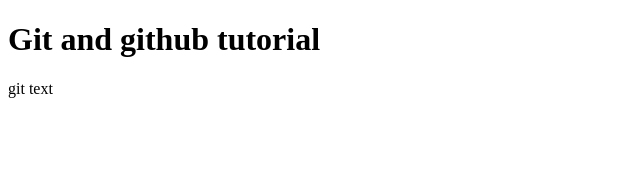
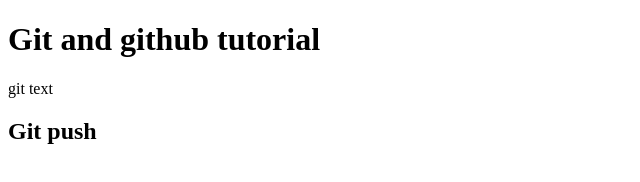
Before and after one commit to DeAsadbek/github-tutorial, a plain HTML site: page index.html in a window 1280 px wide. Shown: the whole page, without its empty margins (0-640 px from the left). Drawn offline with Linux system fonts and the light colour scheme.

Commit message:
third commit add new h2

```diff
--- a/index.html
+++ b/index.html
@@ -10,5 +10,6 @@
 <body>
     <h1>Git and github tutorial</h1>
     <p>git text</p>
+    <h2>Git push</h2>
 </body>
 </html>
```
